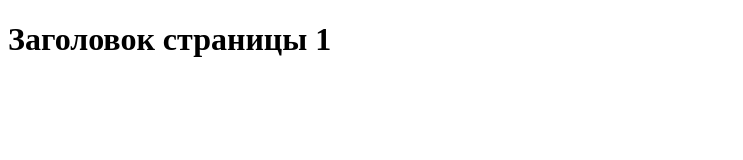
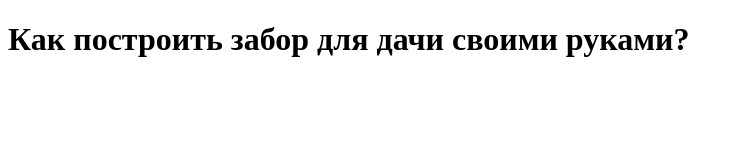
Before and after one commit to royalnikolos/remote-test-2, a plain HTML site: page index.html in a window 1280 px wide. Shown: the whole page, without its empty margins (0-743 px from the left). Drawn offline with Linux system fonts and the light colour scheme.

Commit message:
Update index.html

```diff
--- a/index.html
+++ b/index.html
@@ -1,9 +1,9 @@
 <!Doctype html>
 <html>
 <head>
-  <title>Заголовок страницы</title>
+  <title>Забор для дачи: своими руками</title>
 </head>
   <body>
-    <h1>Заголовок страницы 1</h1>
+    <h1>Как построить забор для дачи своими руками?</h1>
   </body>
 </html>
```
